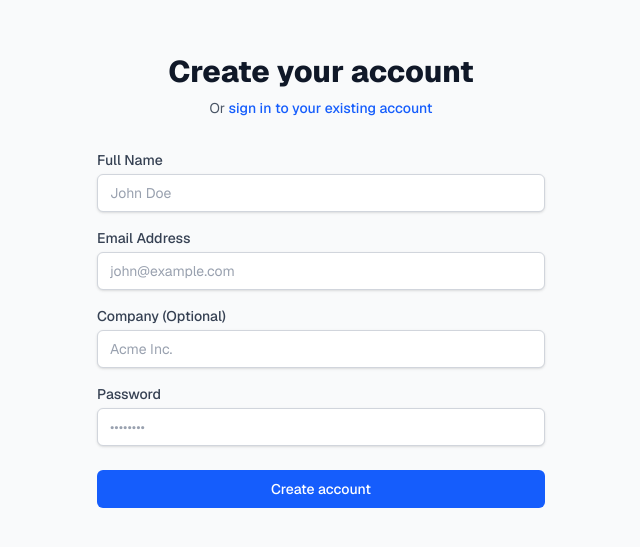
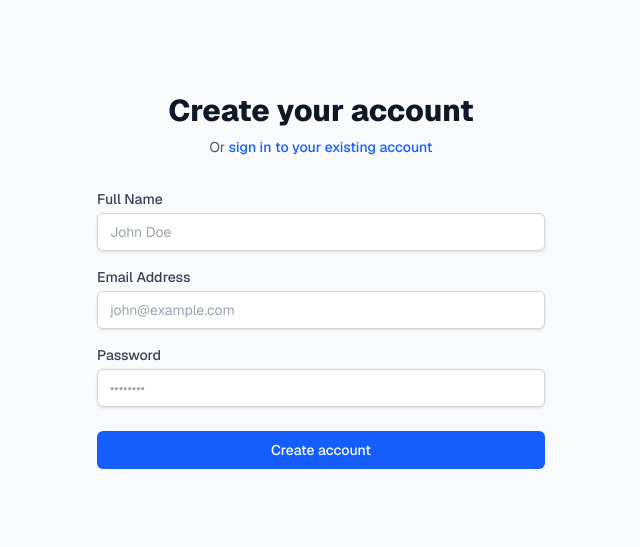
Before and after one commit to sriramadari/lyzr-chat-agent, a Next.js app in the folder frontend/: page /auth/register in a window 1280 px wide. Shown: the part 131-678 px from the top of the page, without its empty margins (319-959 px from the left). Built offline with nearby package versions, Linux system fonts and the light colour scheme; no server answers.

Commit message:
removed company

```diff
--- a/frontend/src/app/auth/register/page.tsx
+++ b/frontend/src/app/auth/register/page.tsx
@@ -14,7 +14,6 @@ const registerSchema = z.object({
   name: z.string().min(2, 'Name must be at least 2 characters'),
   email: z.string().email('Please enter a valid email'),
   password: z.string().min(6, 'Password must be at least 6 characters'),
-  company: z.string().optional(),
 });
 
 type RegisterForm = z.infer<typeof registerSchema>;
@@ -106,18 +105,6 @@ export default function RegisterPage() {
             </div>
 
             <div>
-              <label htmlFor="company" className="block text-sm font-medium text-gray-700 dark:text-gray-300">
-                Company (Optional)
-              </label>
-              <input
-                {...register('company')}
-                type="text"
-                className="mt-1 block w-full px-3 py-2 border border-gray-300 dark:border-gray-600 rounded-md shadow-sm placeholder-gray-400 dark:placeholder-gray-500 text-gray-900 dark:text-white bg-white dark:bg-gray-800 focus:outline-none focus:ring-blue-500 focus:border-blue-500 sm:text-sm"
-                placeholder="Acme Inc."
-              />
-            </div>
-
-            <div>
               <label htmlFor="password" className="block text-sm font-medium text-gray-700 dark:text-gray-300">
                 Password
               </label>
```
